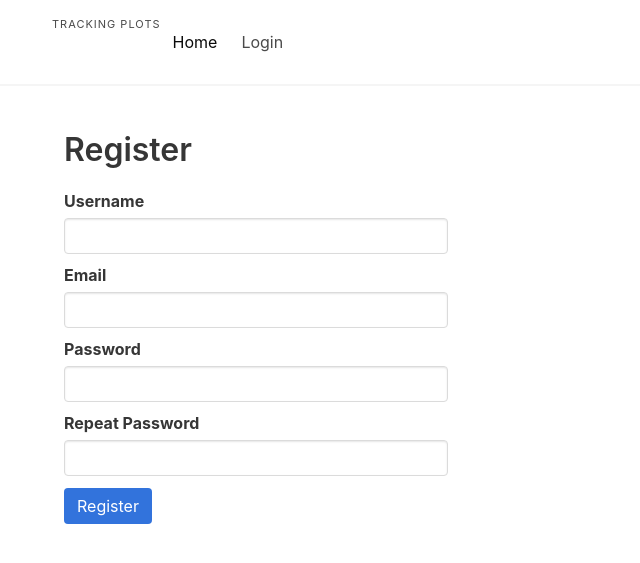
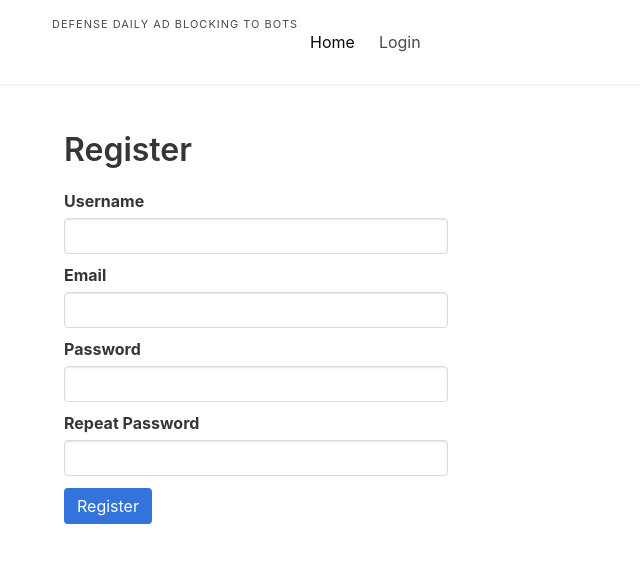
Before and after one commit to AkioSky/TrackingPlot, a Flask app: page /register in a window 1280 px wide. Shown: the top 563 px of the page, without its empty margins (0-640 px from the left). Run offline with Flask 2, Linux system fonts and the light colour scheme.

Commit message:
Fix minor issues

```diff
--- a/app/routes.py
+++ b/app/routes.py
@@ -99,8 +99,22 @@ def create_plot(start_date='', end_date=''):
     df_pivot.to_csv(os.path.join(app.root_path, 'temp/') + str(current_user.id) + '_second.csv')
 
     df_pivot.reset_index(level=0, inplace=True)
-    trace1 = go.Scatter(x=df_pivot['date'], y=df_pivot['displayed_count'], fill='tozeroy', name='Visitors With Ads'),
-    trace2 = go.Scatter(x=df_pivot['date'], y=df_pivot['blocked_count'], fill='tonexty', name='Bots / Blocked Ads'),
+    trace1 = go.Bar(x=df_pivot['date'], y=df_pivot['displayed_count'], name='Visitors With Ads',
+                    marker=dict(
+                        color='rgba(55, 128, 191, 0.7)',
+                        line=dict(
+                            color='rgba(55, 128, 191, 1.0)',
+                            width=2,
+                        )
+                    )),
+    trace2 = go.Bar(x=df_pivot['date'], y=df_pivot['blocked_count'], name='Bots / Blocked Ads',
+                    marker=dict(
+                        color='rgba(219, 64, 82, 0.7)',
+                        line=dict(
+                            color='rgba(219,64,82,1.0)',
+                            width=2,
+                        )
+                    )),
     graphJson2 = []
     trace1_dump = json.dumps(trace1, cls=plotly.utils.PlotlyJSONEncoder)
     trace2_dump = json.dumps(trace2, cls=plotly.utils.PlotlyJSONEncoder)
--- a/app/templates/base.html
+++ b/app/templates/base.html
@@ -15,7 +15,7 @@
     <nav class="navbar has-shadow is-spaced">
         <div class="container">
             <div class="navbar-brand">
-                <h1 class="heading">Tracking Plots</h1>
+                <h1 class="heading">Defense Daily Ad Blocking to Bots</h1>
             </div>
             <div class="navbar-menu">
                 <div class="navbar-start">
```
Also changed, not shown: app/templates/index.html (+23 -8 lines).
